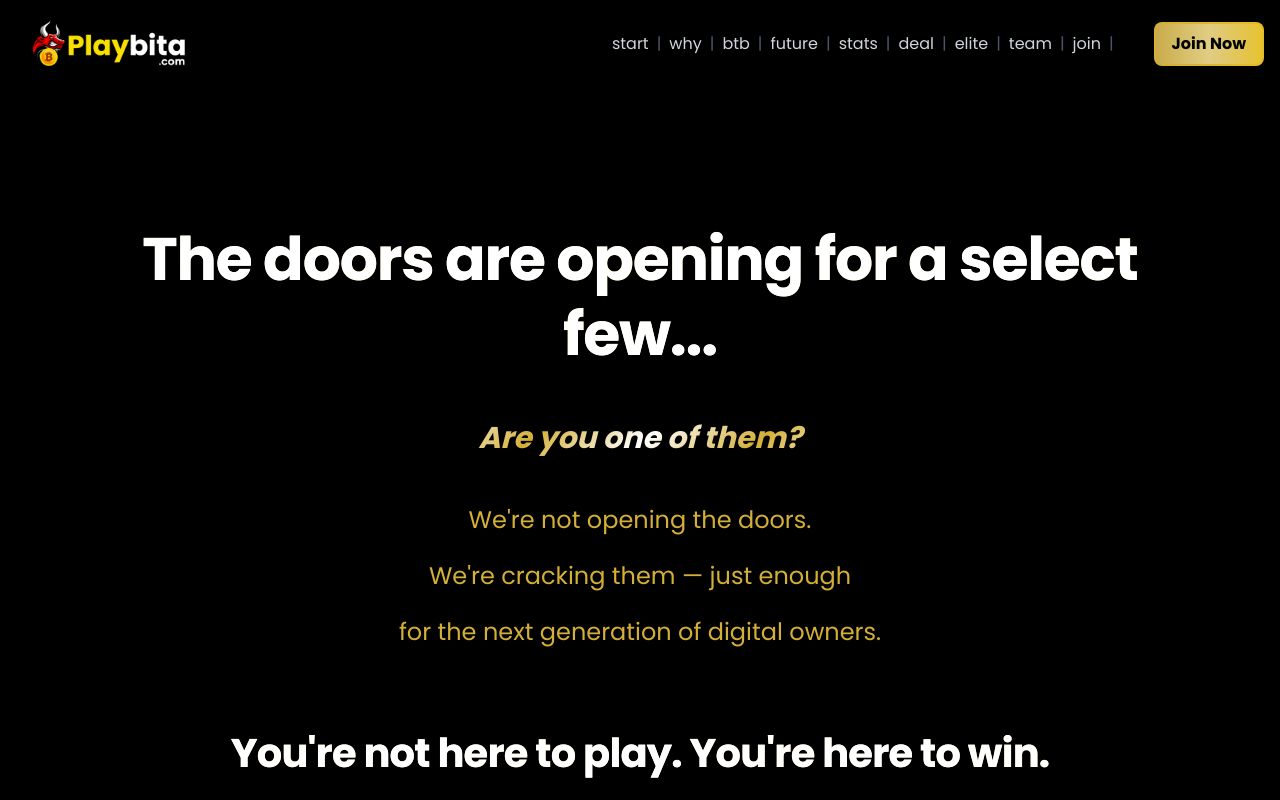
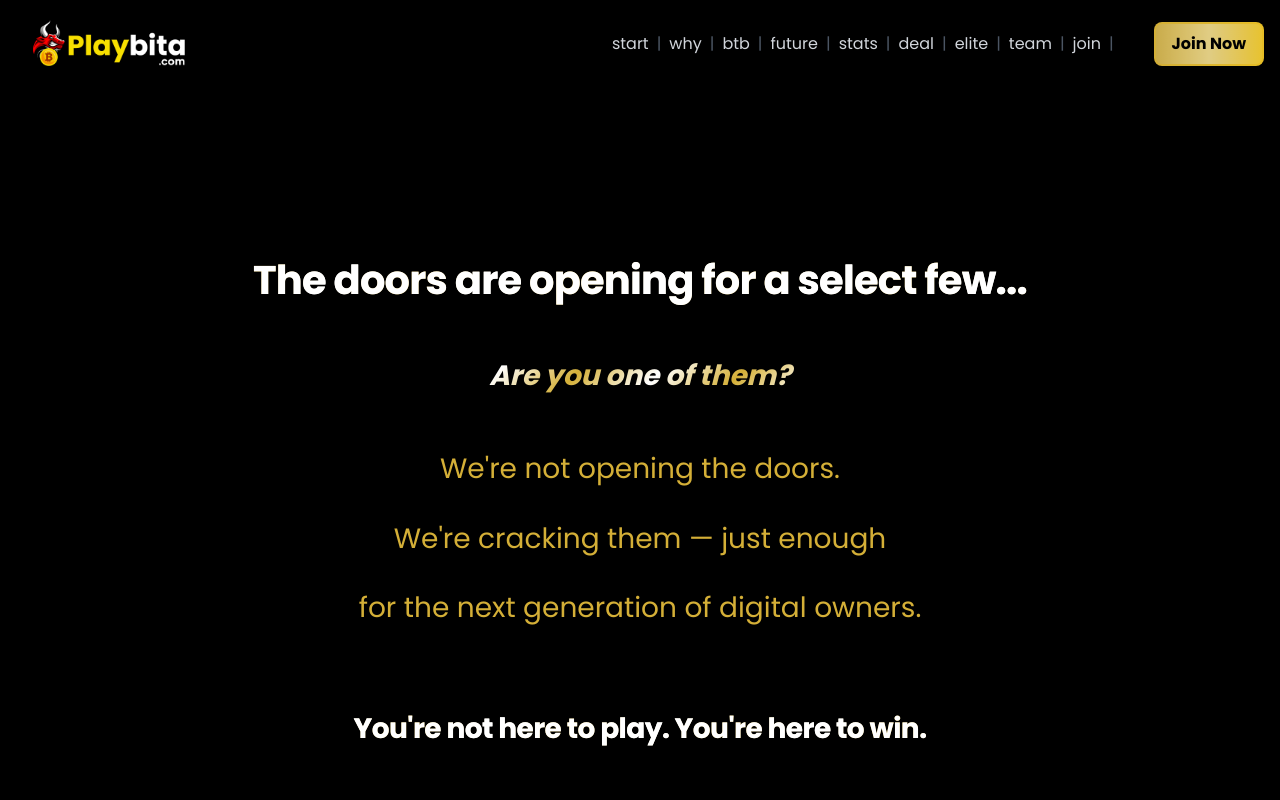
Before and after one commit to shauliAharon/btb-microsite, a React (Vite) app: page / in a window 1280 px wide. Shown: the top 800 px of the page. Built offline with nearby package versions, Linux system fonts and the light colour scheme; grey boxes are pictures that could not be loaded.

Commit message:
fix LandingPage

```diff
--- a/src/components/AnimateOnScroll.tsx
+++ b/src/components/AnimateOnScroll.tsx
@@ -16,7 +16,7 @@ export default function AnimateOnScroll({
     <motion.div
       initial={{ opacity: 0, y: 20 }}
       whileInView={{ opacity: 1, y: 0 }}
-      viewport={{ once: true, amount: 0.5 }}
+      viewport={{ once: true, amount: 0.2 }}
       transition={{ duration: 0.8, delay }}
       className={className}
     >
--- a/src/components/StepsSection.tsx
+++ b/src/components/StepsSection.tsx
@@ -70,7 +70,7 @@ export default function StepsSection() {
           </h3>
         </AnimateOnScroll>
         <AnimateOnScroll delay={0.8}>
-          <ul className="text-xl text-gray-300 list-disc pl-6 space-y-2 mb-8">
+          <ul className="text-xl text-gray-300 list-disc pl-6 space-y-2 text-white [&>li::before]:content-['•'] [&>li::before]:text-btb-gold [&>li::before]:text-2xl [&>li::before]:bg-none [&>li::before]:w-auto [&>li::before]:h-auto [&>li::before]:mt-0 [&>li::before]:mr-2">
             <li>
               This is the ground floor. You're not buying access, you're
               claiming territory.
@@ -88,7 +88,7 @@ export default function StepsSection() {
           <h3 className="text-2xl font-bold mb-4 text-btb-gold">
             What You're Paying For (No Surprises):
           </h3>
-          <ul className="text-xl text-gray-300 list-disc space-y-2 mb-4">
+          <ul className="list-disc pl-6 space-y-2 text-white [&>li::before]:content-['•'] [&>li::before]:text-btb-gold [&>li::before]:text-2xl [&>li::before]:bg-none [&>li::before]:w-auto [&>li::before]:h-auto [&>li::before]:mt-0 [&>li::before]:mr-2">
             <li>One-time $1,000 setup</li>
             <li>Lifetime access to the platform</li>
             <li>No hidden fees. No monthly anything.</li>
--- a/src/pages/LandingPage.tsx
+++ b/src/pages/LandingPage.tsx
@@ -9,43 +9,43 @@ export default function LandingPage() {
       {/* Hero Section */}
       <section
         id="hero"
-        className="min-h-screen flex items-center justify-center relative overflow-x-hidden"
+        className="min-h-screen flex items-center justify-center relative overflow-x-hidden mb-48"
       >
         <div className="text-center px-4 max-w-[90vw] mx-auto">
           <AnimateOnScroll>
-            <h1 className="text-[28px] md:text-[60px] font-bold mb-12 text-white text-center">
+            <h1 className="text-[28px] md:text-[40px] font-bold mb-12 text-white text-center">
               The doors are opening for a select few...
             </h1>
           </AnimateOnScroll>
           <AnimateOnScroll delay={0.2}>
-            <p className=" md:text-3xl mb-12 text-btb-gold mx-auto text-center italic font-bold text-gradient">
+            <p className=" md:text-[28px] mb-12 text-btb-gold mx-auto text-center italic font-bold text-gradient">
               Are you one of them?
             </p>
           </AnimateOnScroll>
           <div className="flex flex-col items-center space-y-2 mb-16">
             <AnimateOnScroll delay={0.4}>
-              <p className=" md:text-2xl text-btb-gold mx-auto text-center">
+              <p className="  md:text-[28px]  text-btb-gold mx-auto text-center">
                 We're not opening the doors.
               </p>
             </AnimateOnScroll>
             <AnimateOnScroll delay={0.4}>
-              <p className=" md:text-2xl text-btb-gold mx-auto text-center">
+              <p className="  md:text-[28px]  text-btb-gold mx-auto text-center">
                 We're cracking them — just enough
               </p>
             </AnimateOnScroll>
             <AnimateOnScroll delay={0.4}>
-              <p className=" md:text-2xl text-btb-gold mx-auto text-center">
+              <p className="  md:text-[28px]  text-btb-gold mx-auto text-center">
                 for the next generation of digital owners.
               </p>
             </AnimateOnScroll>
           </div>
           <AnimateOnScroll>
-            <h1 className="text-[28px] md:text-[40px] font-bold mb-6 text-white text-center">
+            <h1 className="text-[28px] md:text-[28px] font-bold mb-6 text-white text-center">
               You're not here to play. You're here to win.
             </h1>
           </AnimateOnScroll>
         </div>
-        <div className="absolute bottom-8 left-1/2 transform -translate-x-1/2">
+        <div className="absolute bottom-1 left-1/2 transform -translate-x-1/2 ">
           <button
             onClick={() => scrollToSection("mission")}
             className="cursor-pointer group"
@@ -66,18 +66,17 @@ export default function LandingPage() {
             <div className="flex-1">
               <p className=" md:text-3xl text-gray-300 mb-6 md:mb-8 text-left">
                 Because deep down, you know you were built for more than
-                paychecks,
                 <br className="hidden md:block" /> permission, and playing
                 small.
               </p>
 
               <div className="space-y-6">
-                <AnimateOnScroll delay={0.3}>
+                <AnimateOnScroll delay={0.1}>
                   <p className=" md:text-3xl text-left text-btb-gold font-bold">
                     What if you could lock in a business that:
                   </p>
                 </AnimateOnScroll>
-                <AnimateOnScroll delay={0.4}>
+                <AnimateOnScroll delay={0.2}>
                   <div className=" md:text-2xl space-y-3 md:space-y-4 text-left">
                     <p className="text-gray-300">Runs 24/7</p>
                     <p className="text-gray-300">
@@ -89,13 +88,13 @@ export default function LandingPage() {
                   </div>
                 </AnimateOnScroll>
 
-                <AnimateOnScroll delay={0.5}>
+                <AnimateOnScroll delay={0.3}>
                   <p className=" md:text-3xl text-left text-btb-gold font-bold">
                     What if you didn't just play the game — you OWNED the arena?
                   </p>
                 </AnimateOnScroll>
 
-                <AnimateOnScroll delay={0.6}>
+                <AnimateOnScroll delay={0.4}>
                   <div className=" md:text-2xl text-gray-300 text-left space-y-1">
                     <p>This is no fluff.</p>
                     <p>No "guru" fantasy.</p>
@@ -104,7 +103,7 @@ export default function LandingPage() {
                   </div>
                 </AnimateOnScroll>
 
-                <AnimateOnScroll delay={0.7}>
+                <AnimateOnScroll delay={0.5}>
                   <div className="text-btb-gold text-left  md:text-2xl space-y-1">
                     <p>Bitcoin had 2010...</p>
                     <p>Ethereum had 2015...</p>
@@ -112,7 +111,7 @@ export default function LandingPage() {
                   </div>
                 </AnimateOnScroll>
 
-                <AnimateOnScroll delay={0.8}>
+                <AnimateOnScroll delay={0.6}>
                   <div className="flex justify-start mt-8">
                     <RouterLink
                       to="/signup"
@@ -129,7 +128,7 @@ export default function LandingPage() {
 
             {/* Right side: Image */}
             <div className="w-full md:w-[450px]">
-              <AnimateOnScroll delay={0.2}>
+              <AnimateOnScroll delay={0.7}>
                 <img
                   src="/your-image-path.png"
                   alt="Hero character"
@@ -160,7 +159,7 @@ export default function LandingPage() {
 
           <div className="flex flex-col md:flex-row items-start justify-between gap-12">
             <div className="flex-1">
-              <AnimateOnScroll>
+              <AnimateOnScroll delay={0.1}>
                 <p className=" md:text-2xl text-white mb-4 text-left">
                   This is not some affiliate gimmick.
                 </p>
@@ -192,7 +191,7 @@ export default function LandingPage() {
             </div>
 
             <div className="w-full md:w-[450px]">
-              <AnimateOnScroll delay={0.2}>
+              <AnimateOnScroll delay={0.3}>
                 <div className="rounded-lg w-full h-[300px] md:w-[450px] md:h-[450px] bg-gray-500 flex items-center justify-center">
                   <span className="text-white text-6xl">Pic</span>
                 </div>
@@ -222,7 +221,7 @@ export default function LandingPage() {
                     </span>{" "}
                     of social gaming + digital prestige:{" "}
                   </p>
-                  <ul className="list-disc pl-6 space-y-2 text-white [&>li::before]:content-['•'] [&>li::before]:text-white [&>li::before]:text-2xl [&>li::before]:bg-none [&>li::before]:w-auto [&>li::before]:h-auto [&>li::before]:mt-0 [&>li::before]:mr-2">
+                  <ul className="list-disc pl-6 space-y-2 text-white [&>li::before]:content-['•'] [&>li::before]:text-btb-gold [&>li::before]:text-2xl [&>li::before]:bg-none [&>li::before]:w-auto [&>li::before]:h-auto [&>li::before]:mt-0 [&>li::before]:mr-2">
                     <li>Social games</li>
                     <li>PvP sports picks</li>
                     <li>Market trading sims</li>
@@ -286,7 +285,7 @@ export default function LandingPage() {
           <div className="flex flex-col md:flex-row items-start justify-between gap-12">
             <div className="flex-1">
               <AnimateOnScroll>
-                <ul className="list-disc pl-6 space-y-2  text-white [&>li::before]:content-['•'] [&>li::before]:text-white [&>li::before]:text-2xl [&>li::before]:bg-none [&>li::before]:w-auto [&>li::before]:h-auto [&>li::before]:mt-0 [&>li::before]:mr-2">
+                <ul className="list-disc pl-6 space-y-2 text-white [&>li::before]:content-['•'] [&>li::before]:text-btb-gold [&>li::before]:text-2xl [&>li::before]:bg-none [&>li::before]:w-auto [&>li::before]:h-auto [&>li::before]:mt-0 [&>li::before]:mr-2">
                   <li>$19.7B Social Gaming market (2023)</li>
                   <li>Projected $39.5B+ by 2028</li>
                   <li>
@@ -386,7 +385,7 @@ export default function LandingPage() {
                   <p className=" md:text-2xl text-white font-bold mb-4 text-left">
                     What you get:
                   </p>
-                  <ul className="list-disc pl-6 space-y-2 text-white [&>li::before]:content-['•'] [&>li::before]:text-white [&>li::before]:text-2xl [&>li::before]:bg-none [&>li::before]:w-auto [&>li::before]:h-auto [&>li::before]:mt-0 [&>li::before]:mr-2">
+                  <ul className="list-disc pl-6 space-y-2 text-white [&>li::before]:content-['•'] [&>li::before]:text-btb-gold [&>li::before]:text-2xl [&>li::before]:bg-none [&>li::before]:w-auto [&>li::before]:h-auto [&>li::before]:mt-0 [&>li::before]:mr-2">
                     <li>
                       Multiple verticals (casino-style, sports, financial)
                     </li>
@@ -490,7 +489,7 @@ export default function LandingPage() {
               <p className=" md:text-2xl text-white mb-4 text-left">
                 We're looking for:
               </p>
-              <ul className="list-disc pl-6 space-y-2  text-white [&>li::before]:content-['•'] [&>li::before]:text-white [&>li::before]:text-2xl [&>li::before]:bg-none [&>li::before]:w-auto [&>li::before]:h-auto [&>li::before]:mt-0 [&>li::before]:mr-2">
+              <ul className="list-disc pl-6 space-y-2 text-white [&>li::before]:content-['•'] [&>li::before]:text-btb-gold [&>li::before]:text-2xl [&>li::before]:bg-none [&>li::before]:w-auto [&>li::before]:h-auto [&>li::before]:mt-0 [&>li::before]:mr-2">
                 <li>Builders</li>
                 <li>Operators</li>
                 <li>Owners</li>
@@ -597,7 +596,9 @@ export default function LandingPage() {
                     to="/signup"
                     className="relative overflow-hidden group inline-block text-black px-8 py-4 rounded-lg  font-bold transition-all duration-500 hover:scale-105 bg-gradient-to-r from-btb-gold via-yellow-400 to-btb-gold bg-[length:200%_100%] hover:bg-[position:100%_0] shadow-lg hover:shadow-xl animate-bounce-subtle border-2 border-btb-gold/50"
                   >
-                    <span className="text-[20px]">Hell Yes, I'm Claiming to My Spot!</span>
+                    <span className="text-[20px]">
+                      Hell Yes, I'm Claiming to My Spot!
+                    </span>
                   </RouterLink>
                 </div>
               </AnimateOnScroll>
--- a/src/pages/SignUpPage.tsx
+++ b/src/pages/SignUpPage.tsx
@@ -119,7 +119,7 @@ export default function SignUpPage() {
             <h3 className="text-2xl md:text-3xl font-bold mb-4 md:mb-6 text-btb-gold text-center">
               Who This Is For:
             </h3>
-            <ul className="text-xl md:text-2xl text-gray-300 list-disc pl-6 md:pl-8 space-y-3 md:space-y-4 mb-6 md:mb-8 text-left">
+            <ul className="list-disc pl-6 space-y-2 text-white [&>li::before]:content-['•'] [&>li::before]:text-btb-gold [&>li::before]:text-2xl [&>li::before]:bg-none [&>li::before]:w-auto [&>li::before]:h-auto [&>li::before]:mt-0 [&>li::before]:mr-2">
               <li>Hustlers with an audience</li>
               <li>Creators, influencers, and affiliate killers</li>
               <li>Operators who want to skip building and just own</li>
@@ -135,7 +135,7 @@ export default function SignUpPage() {
             <h3 className="text-2xl md:text-3xl font-bold mb-4 md:mb-6 text-btb-gold text-center">
               Why This Deal Is Crazy:
             </h3>
-            <ul className="text-xl md:text-2xl text-gray-300 list-disc pl-6 md:pl-8 space-y-3 md:space-y-4 mb-6 md:mb-8 text-left">
+            <ul className="list-disc pl-6 space-y-2 text-white [&>li::before]:content-['•'] [&>li::before]:text-btb-gold [&>li::before]:text-2xl [&>li::before]:bg-none [&>li::before]:w-auto [&>li::before]:h-auto [&>li::before]:mt-0 [&>li::before]:mr-2">
               <li>Building this yourself? Costs $1M+</li>
               <li>Licensing a white-label? $25K minimum</li>
               <li>Joining BTB? A fraction — if you qualify.</li>
```
Lines whose indentation alone changed are shown as unchanged.
